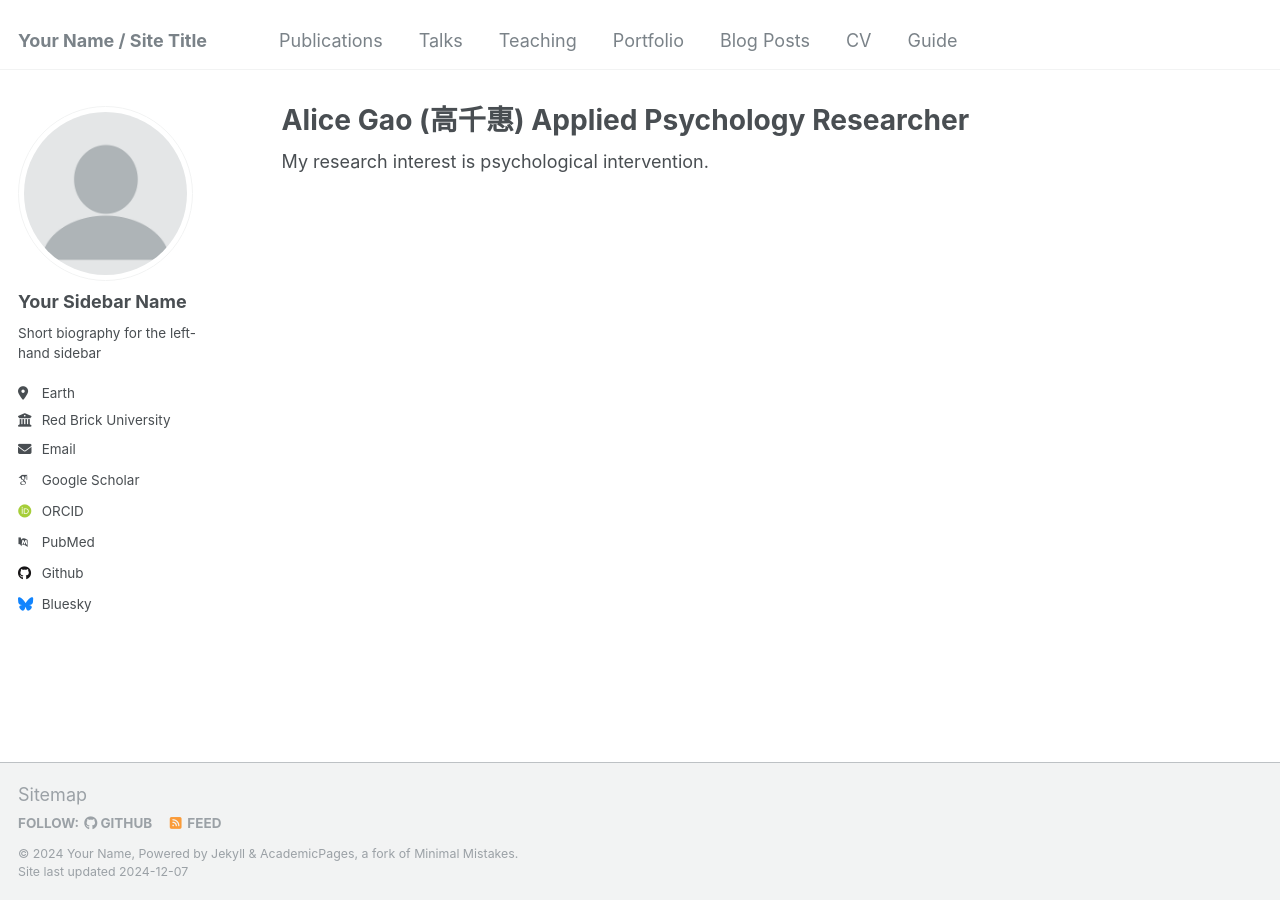
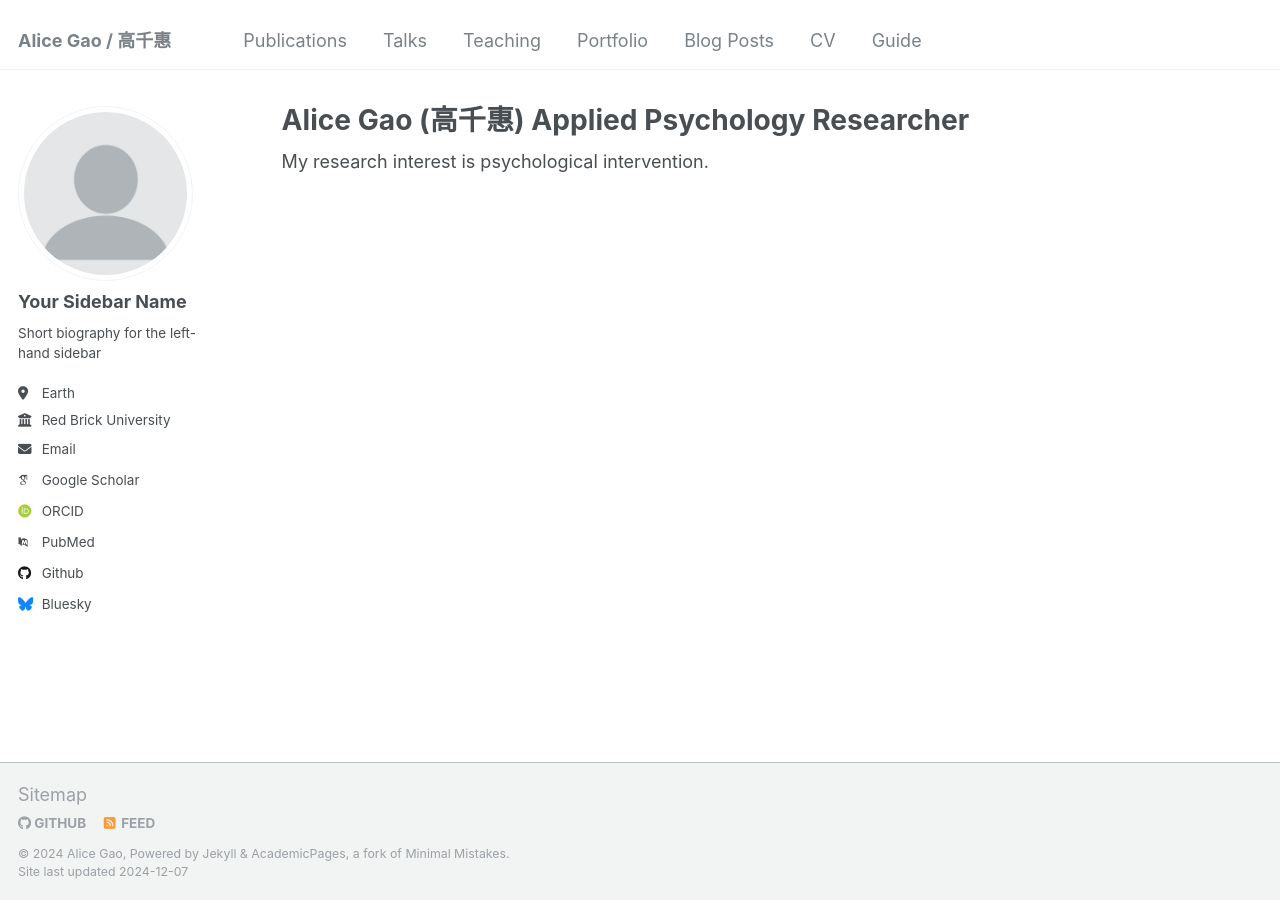
Before and after one commit to alicepsychology/alicepsychology.com, a Jekyll site: the page built from _pages/about.md, in a window 1280 px wide. Built offline with Jekyll 4.4.1, drawn with Linux system fonts in a browser that asks for light colours; some web fonts are replaced.

Commit message:
Update _config.yml

```diff
--- a/_config.yml
+++ b/_config.yml
@@ -7,11 +7,11 @@
 # server process.
 
 # Basic Site Settings
-locale                   : "en-US"
-title                    : "Your Name / Site Title"
+locale                   : "China/US/Canada/Europe"
+title                    : "Alice Gao / 高千惠"
 title_separator          : "-"
-name                     : &name "Your Name"
-description              : &description "personal description"
+name                     : &name "Alice Gao"
+description              : &description "Applied Psychology Researcher"
 url                      : https://academicpages.github.io # the base hostname & protocol for your site e.g. "https://[your GitHub username].github.io"
 baseurl                  : "" # the subpath of your site, e.g. "/blog"
 repository               : "academicpages/academicpages.github.io"
```
